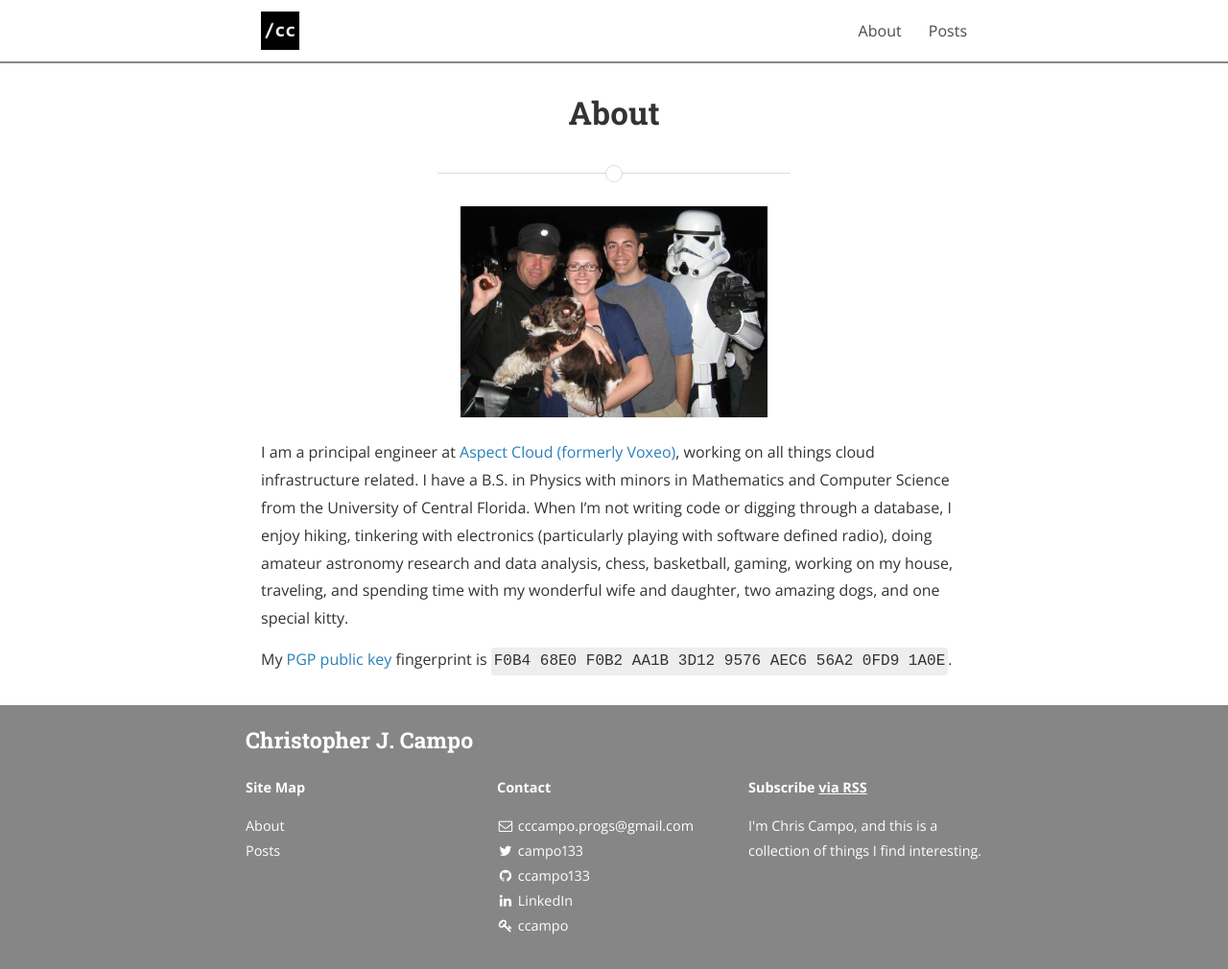
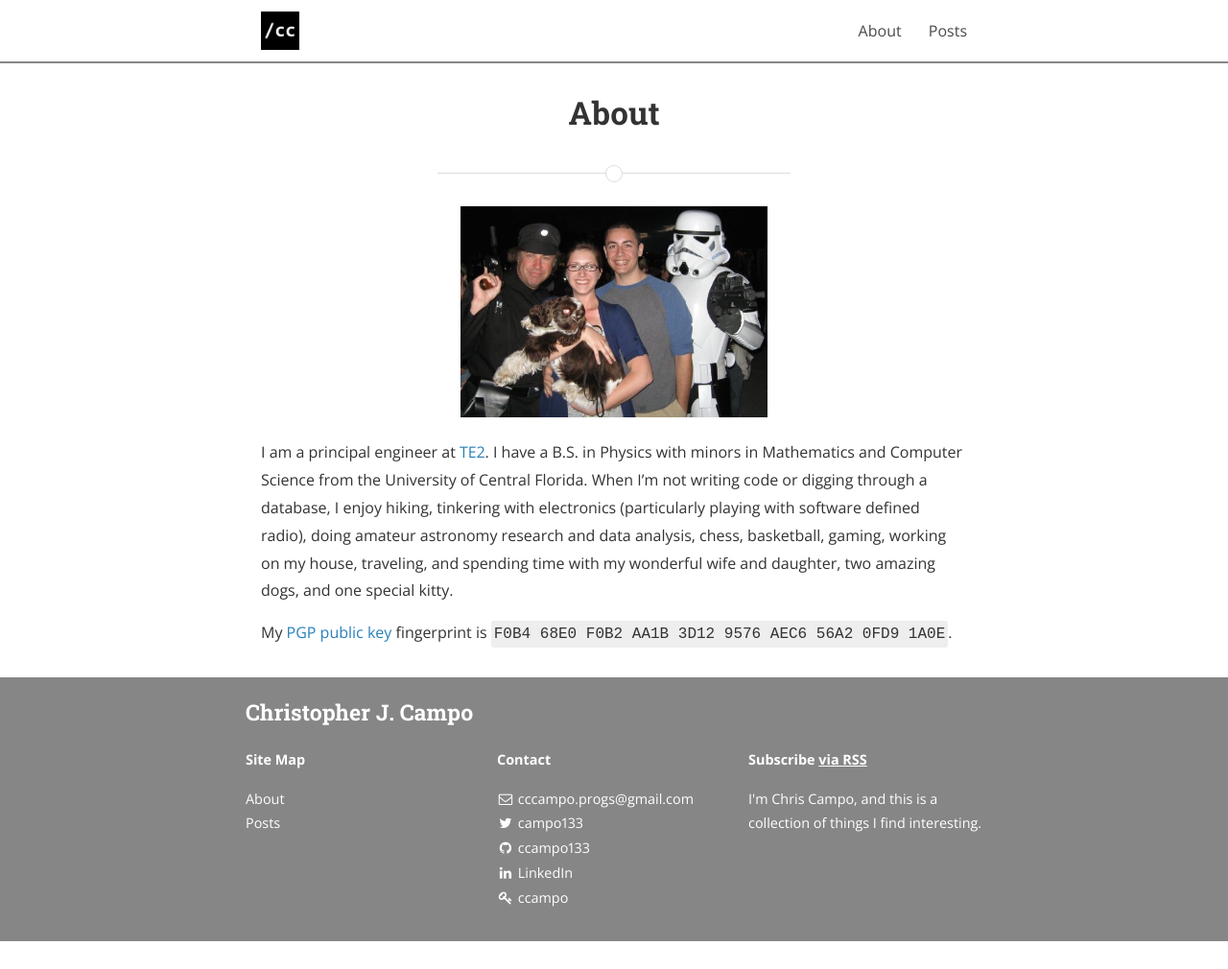
Before and after one commit to ccampo133/ccampo133.github.io, a Jekyll site: the page built from pages/about.md, in a window 1280 px wide. Shown: the whole page at 96% size. Built offline with Jekyll 4.4.1, drawn with Linux system fonts in a browser that asks for light colours; nearby versions of some CDN libraries; a style sheet for code colours, icons or effects is not loaded; after the commit the page ends 981 px from its top, so only the background shows below that.

Commit message:
Update company

```diff
--- a/pages/about.md
+++ b/pages/about.md
@@ -6,8 +6,7 @@ permalink: /about/
 
 <img src="{{ site.baseurl }}/assets/images/me.jpg" title="My wife, our pooch Albert, and I with the 501st Legion" class="profile">
 
-I am a principal engineer at [Aspect Cloud (formerly Voxeo)](http://voxeo.com/),
-working on all things cloud infrastructure related. I have a B.S. in Physics
+I am a principal engineer at [TE2](https://www.theexperienceengine.com/). I have a B.S. in Physics
 with minors in Mathematics and Computer Science from the University of Central
 Florida. When I'm not writing code or digging through a database, I enjoy hiking,
 tinkering with electronics (particularly playing with software defined radio),
```
